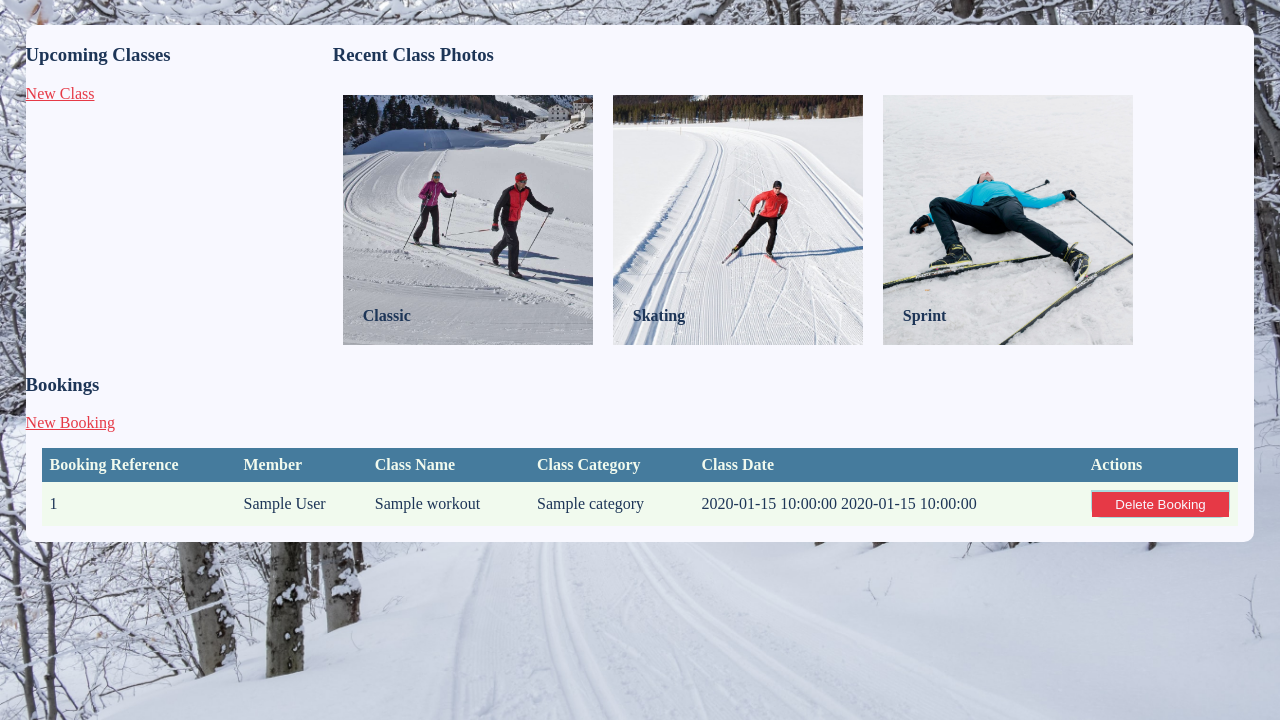
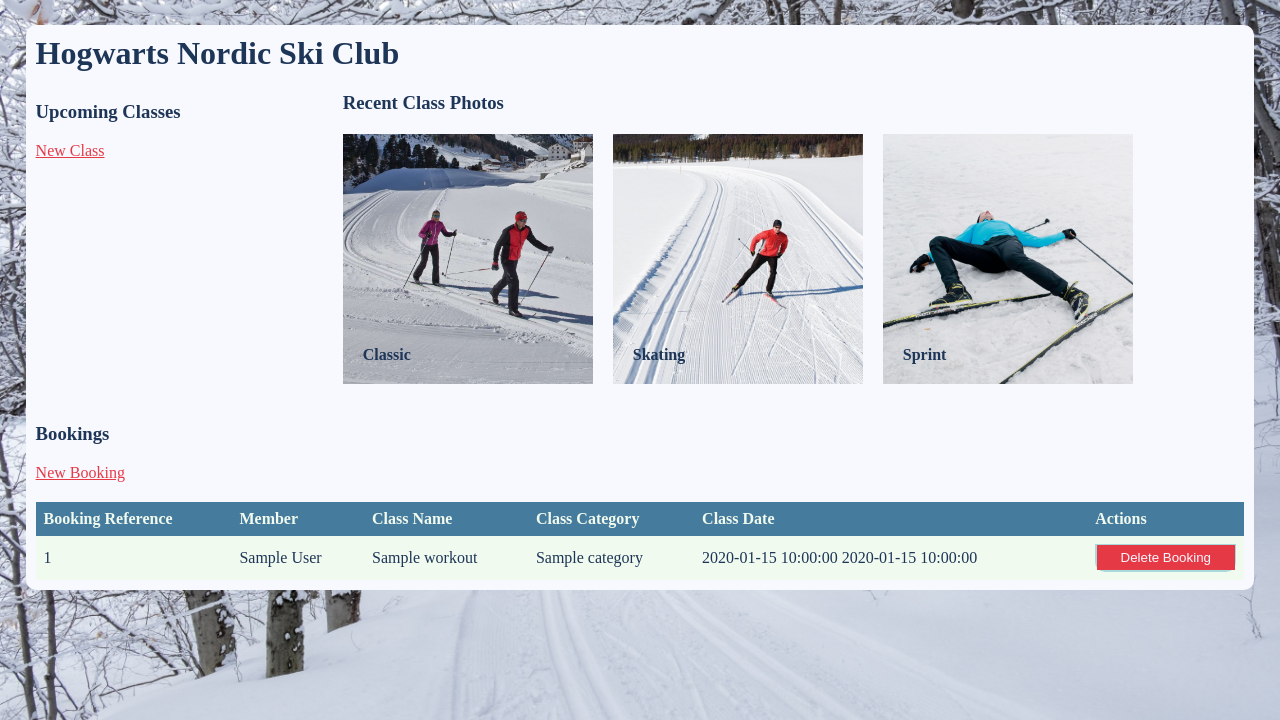
Before and after one commit to Stanhoucke/gym_web_app, a Flask app: page / in a window 1280 px wide. Shown: the part 80-800 px from the top of the page. Run offline with Flask 2, Linux system fonts and the light colour scheme; a database or web service that is not in the repository returns one stand-in record (values such as "Sample title"); some libraries are stand-ins or nearby versions.

Commit message:
added margins to headers on all pages

```diff
--- a/app/static/css/bookings.css
+++ b/app/static/css/bookings.css
@@ -1,6 +1,6 @@
 .table {
     border-spacing: 0;
-    margin: 1rem;
+    margin: 10px;
     background-color: rgb(241, 250, 238);
 }
 
--- a/app/static/css/style.css
+++ b/app/static/css/style.css
@@ -39,3 +39,7 @@ button {
 a {
     color: rgb(230, 57, 70);
 }
+
+.section-header {
+    margin: 10px;
+}
--- a/app/templates/bookings/index.html
+++ b/app/templates/bookings/index.html
@@ -1,8 +1,10 @@
 {% extends "base.html" %}
 
 {% block content %}
-    <h3>Bookings</h3>
-    <a href="/bookings/new">New Booking</a>
+    <div class="section-header">
+        <h3>Bookings</h3>
+        <a href="/bookings/new">New Booking</a>
+    </div>
 
     <table class="table">
         <thead class="table-header">
--- a/app/templates/index.html
+++ b/app/templates/index.html
@@ -1,10 +1,13 @@
 {% extends "base.html" %}
 
 {% block content %}
+<h1 class="section-header">Hogwarts Nordic Ski Club</h1>
 <div id="dashboard-container">
     <div class="workouts">
-        <h3>Upcoming Classes</h3>
-        <a href="/workouts/new">New Class</a>
+        <div class="section-header">
+            <h3>Upcoming Classes</h3>
+            <a href="/workouts/new">New Class</a>
+        </div>
 
         <div class="workout-container">
             {% for workout in workouts %}
@@ -31,7 +34,7 @@
     </div>
 
     <div class="pictures">
-        <h3>Recent Class Photos</h3>
+        <h3 class="section-header">Recent Class Photos</h3>
         <div class="image-container">
             <div id="image-1" class="image-item">
                 <h4>Classic</h4>
@@ -46,9 +49,10 @@
     </div>
 
     <div class="bookings">
-        <h3>Bookings</h3>
-    <a href="/bookings/new">New Booking</a>
-
+        <div class="section-header">
+            <h3>Bookings</h3>
+            <a href="/bookings/new">New Booking</a>
+        </div>
     <table class="table">
         <thead class="table-header">
             <tr>
--- a/app/templates/members/index.html
+++ b/app/templates/members/index.html
@@ -1,8 +1,10 @@
 {% extends "base.html" %}
 
 {% block content %}
-    <h3>Club Members</h3>
-    <a href="/members/new">Add New Member</a>
+    <div class="section-header">
+        <h3>Club Members</h3>
+        <a href="/members/new">Add New Member</a>
+    </div>
 
     <div class="member-container">
         {% for member in members %}
--- a/app/templates/members/show.html
+++ b/app/templates/members/show.html
@@ -1,10 +1,12 @@
 {% extends "base.html" %}
 
 {% block content %}
+<div class="section-header">
     <h3>{{ member.full_name() }}</h3>
     <ul>
         {% for workout in workouts %}
             <li>{{ workout.name }}</li>
         {% endfor %}
     </ul>
+</div>
 {% endblock %}
--- a/app/templates/workouts/index.html
+++ b/app/templates/workouts/index.html
@@ -2,8 +2,10 @@
 
 {% block content %}
 <div class="workouts">
-    <h3>All Classes</h3>
-    <a href="/workouts/new">New Class</a>
+    <div class="section-header">
+        <h3>All Classes</h3>
+        <a href="/workouts/new">New Class</a>
+    </div>
 
     <div class="workout-container">
         {% for workout in workouts %}
--- a/app/templates/workouts/show.html
+++ b/app/templates/workouts/show.html
@@ -1,6 +1,7 @@
 {% extends "base.html" %}
 
 {% block content %}
+    <div class="section-header">
         <h3>{{ workout.name }}</h3>
         <h4>{{ workout.booked }}/{{ workout.capacity }} places booked</h4>
         <ul>
@@ -8,4 +9,5 @@
                 <li>{{ member.full_name() }}</li>
             {% endfor %}
         </ul>
+    </div>
 {% endblock %}
```
Lines whose indentation alone changed are shown as unchanged.
